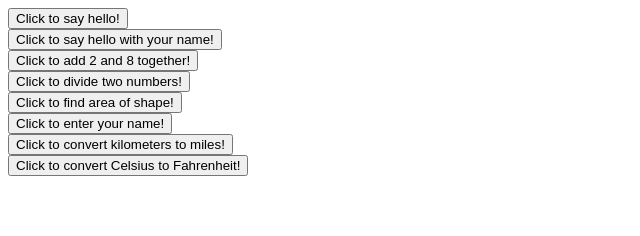
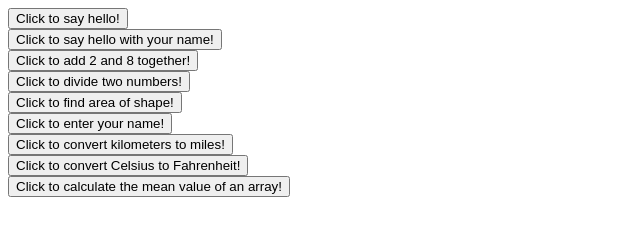
Before and after one commit to JonatanDrysen/lexicon-JS-functions, a plain HTML site: page src/index.html in a window 1280 px wide. Shown: the whole page, without its empty margins (0-640 px from the left). Drawn offline with Linux system fonts and the light colour scheme.

Commit message:
add task 9

```diff
--- a/src/index.html
+++ b/src/index.html
@@ -30,6 +30,9 @@
     <div>
         <button onclick="convertTempPrompt()">Click to convert Celsius to Fahrenheit!</button>
     </div>
+    <div>
+        <button onclick="calculateMeanValue([32, 51, 6, 1, 984, 213, 30])">Click to calculate the mean value of an array!</button>
+    </div>
 
     <script src="index.js"></script>
 </body>
--- a/src/index.js
+++ b/src/index.js
@@ -81,3 +81,9 @@ function convertTemp(tempInC) {
     const approxTempF = Math.floor(tempInF)
     console.log(`${tempInC} degrees Celsius is approximately ${approxTempF} degrees Fahrenheit.`)
 }
+
+function calculateMeanValue(values) {
+    const sum = values.reduce((accum, current) => accum + current, 0)
+    const mean = sum / values.length
+    console.log(`The mean value of ${values} is ${mean}.`)
+}
```
